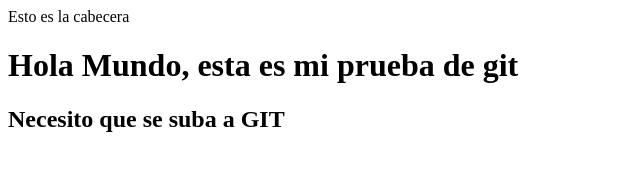
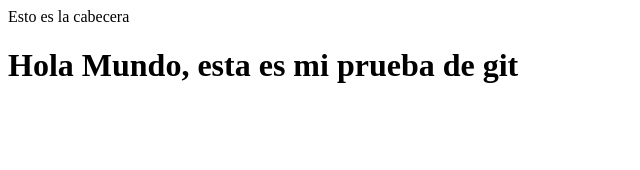
Before and after one commit to maragil/ejercicios-de-adalab, a plain HTML site: page modulo-1-lección-01-ejercicio-1/index.html in a window 1280 px wide. Shown: the whole page, without its empty margins (0-640 px from the left). Drawn offline with Linux system fonts and the light colour scheme.

Commit message:
eliminar h2

```diff
--- a/modulo-1-lección-01-ejercicio-1/index.html
+++ b/modulo-1-lección-01-ejercicio-1/index.html
@@ -9,7 +9,6 @@
 <body>
     <header>Esto es la cabecera</header>
     <h1>Hola Mundo, esta es mi prueba de git</h1>
-        <h2>Necesito que se suba a GIT</h2>
 </body>
 
 </html>
```
